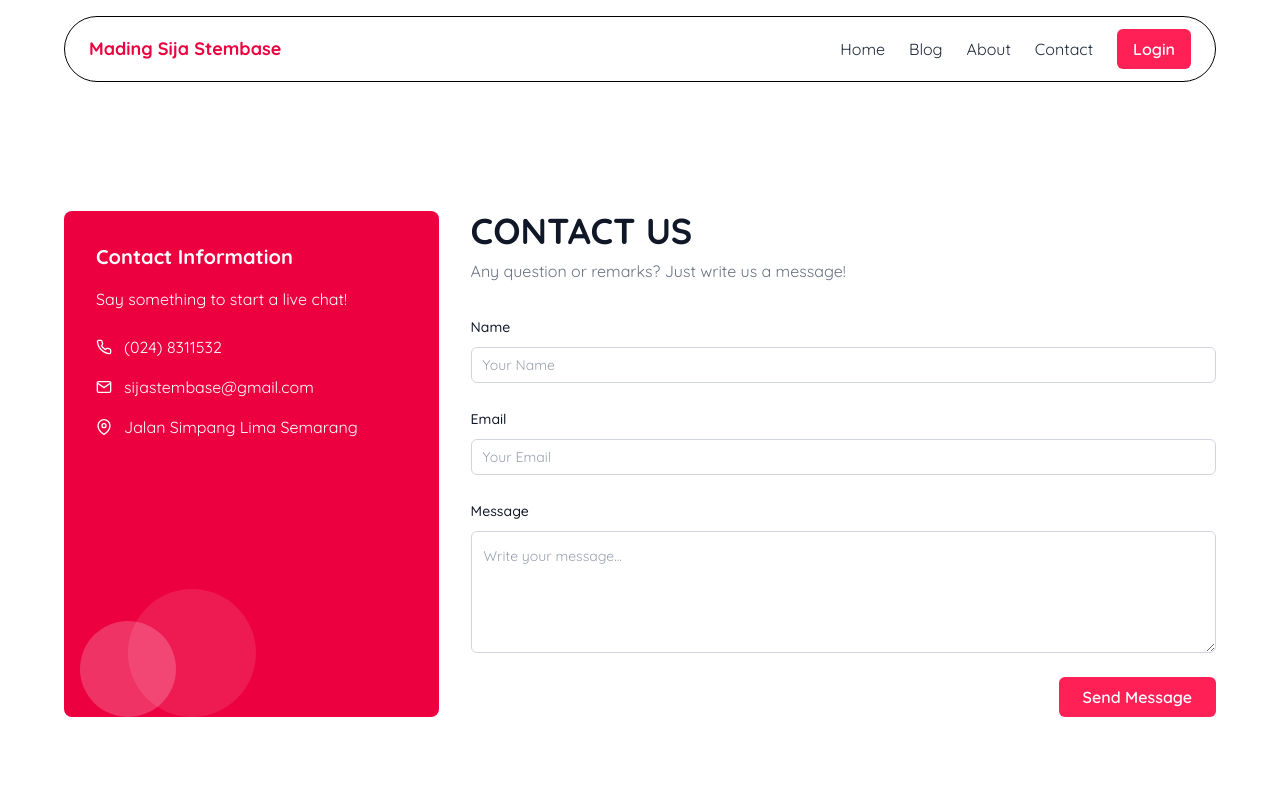
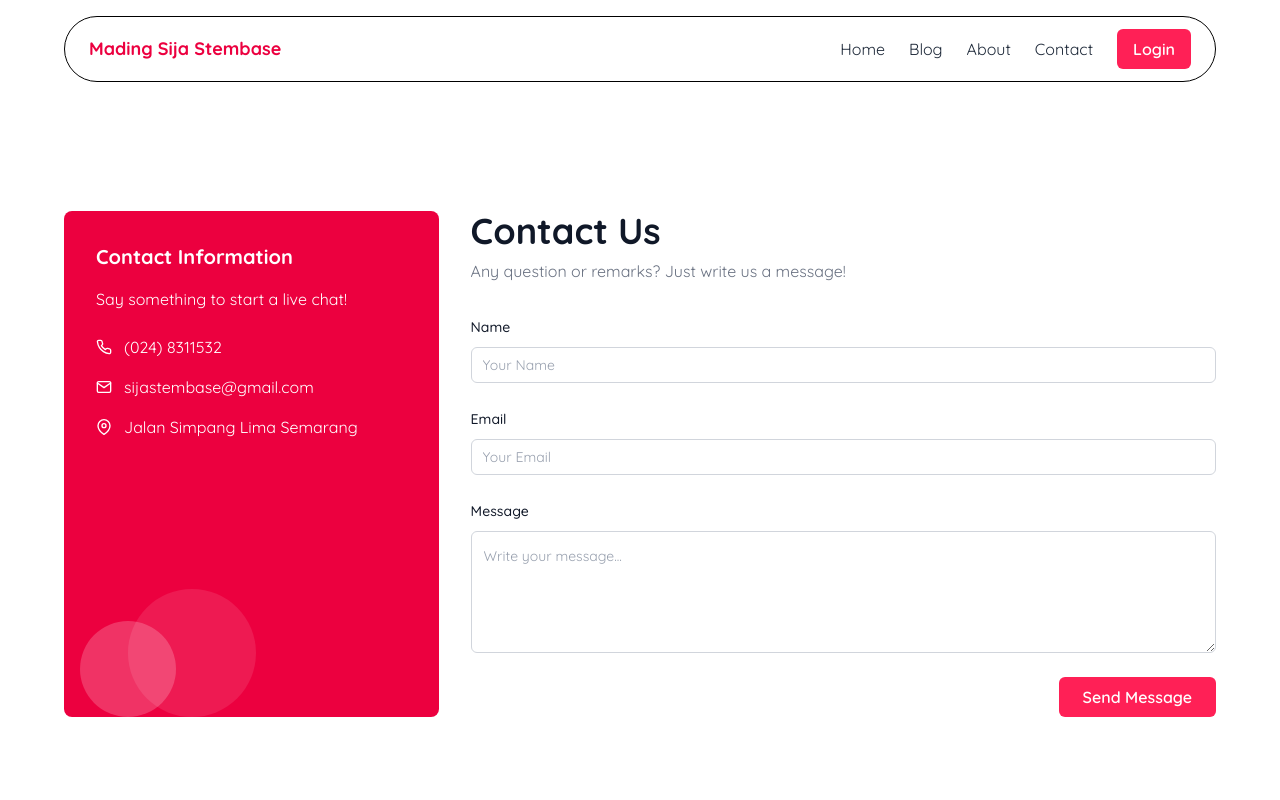
Before and after one commit to AhdanFirdaus/madingsijastemba, a React (Vite) app: page /contact in a window 1280 px wide. Shown: the top 800 px of the page. Built offline with nearby package versions, Linux system fonts and the light colour scheme; no server answers.

Commit message:
✅ fix(ui): fix the contact page title

```diff
--- a/src/pages/Contact.jsx
+++ b/src/pages/Contact.jsx
@@ -100,7 +100,7 @@ export default function Contact() {
 
           {/* Contact Form */}
           <div className="w-full md:w-2/3">
-            <h1 className="text-4xl font-bold text-gray-900 mb-2">CONTACT US</h1>
+            <h1 className="text-4xl font-bold text-gray-900 mb-2">Contact Us</h1>
             <p className="text-gray-500 mb-8">
               Any question or remarks? Just write us a message!
             </p>
```
